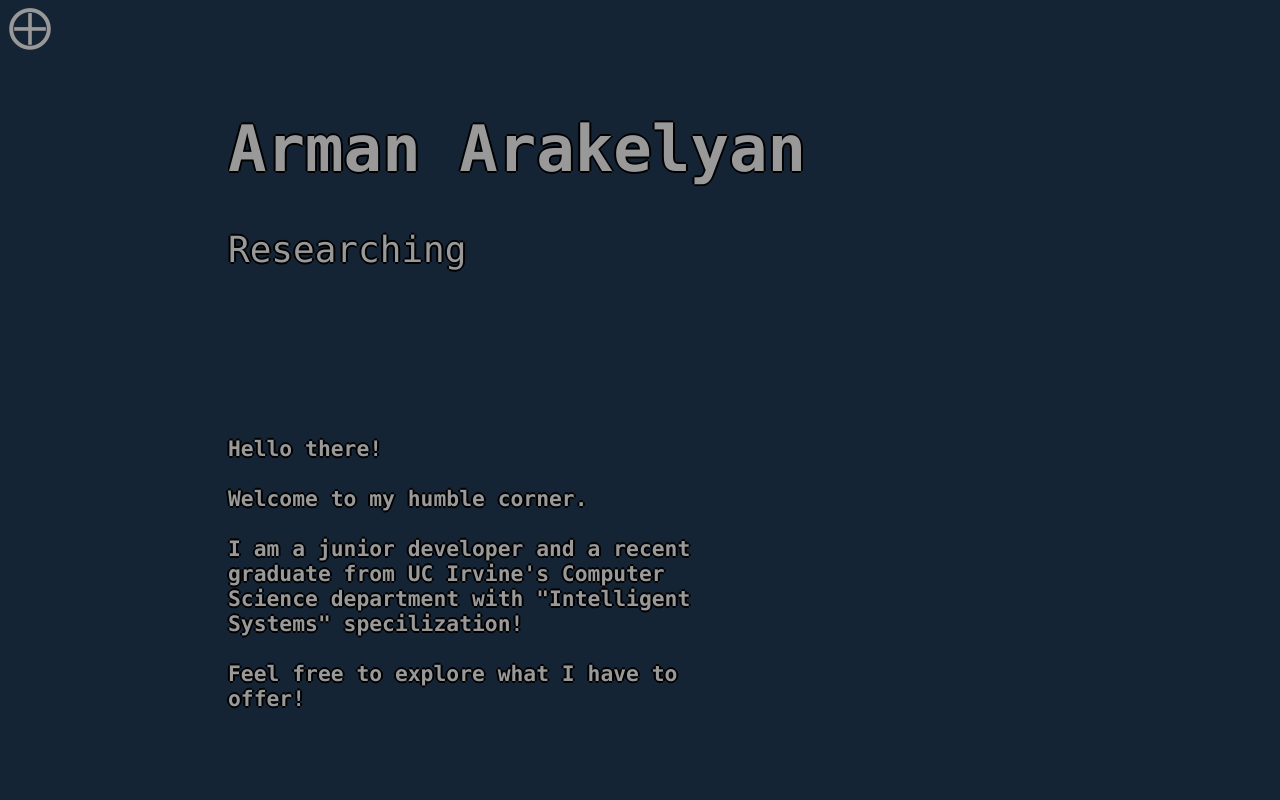
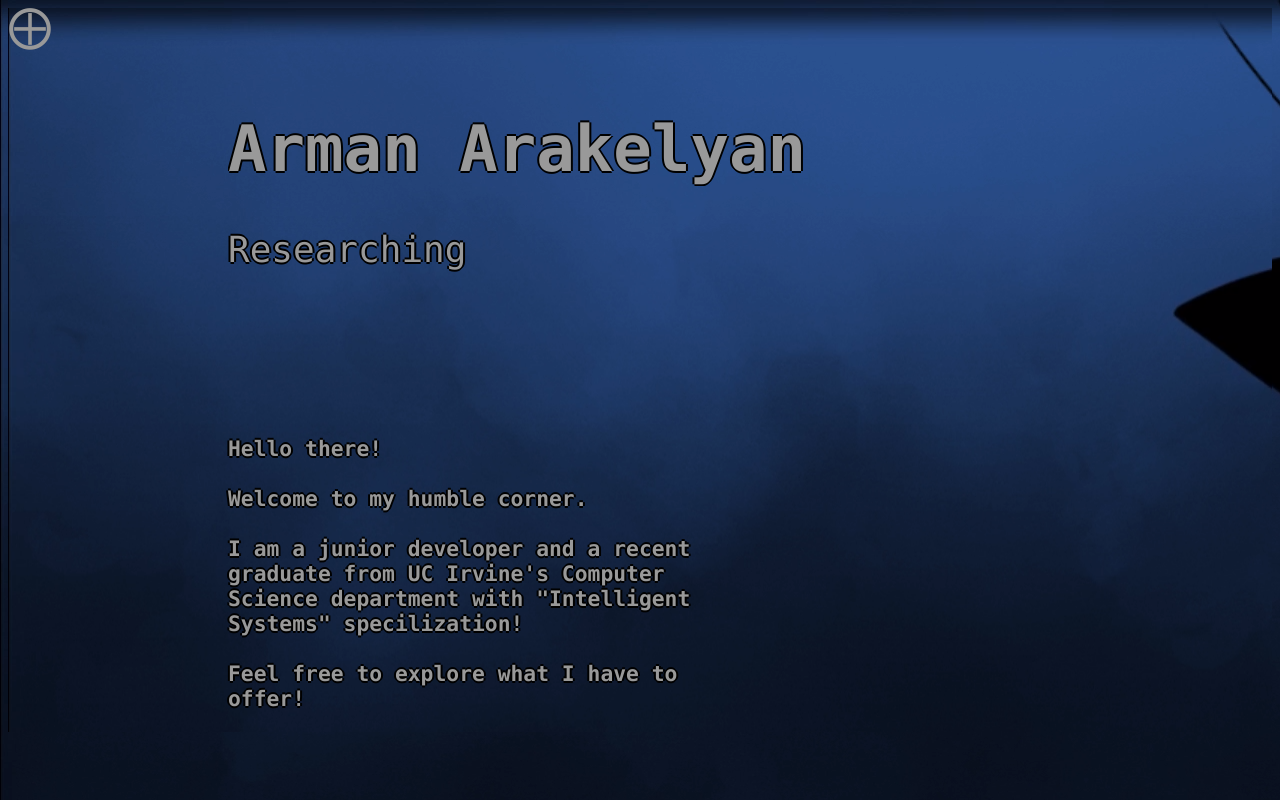
Before and after one commit to Arc-N/arc-n.github.io, a plain HTML site: page index.html in a window 1280 px wide. Drawn offline with Linux system fonts and the light colour scheme.

Commit message:
background changes

```diff
--- a/Css/index.css
+++ b/Css/index.css
@@ -1,12 +1,12 @@
 #background {
     font-family: Consolas, Arial, Helvetica, sans-serif;
     display: flex;
-    background-color: #142435;
+    background-image: url("../Images/BG.PNG")
 }
 #wrapper {
     width: 100%;
     height: 100%;
-    background-color: #142435;
+    background-image: url("../Images/BG.PNG")
 }
 #navigation {
     height: 100%;
```
Also changed, not shown: Images/BG.PNG (added).
